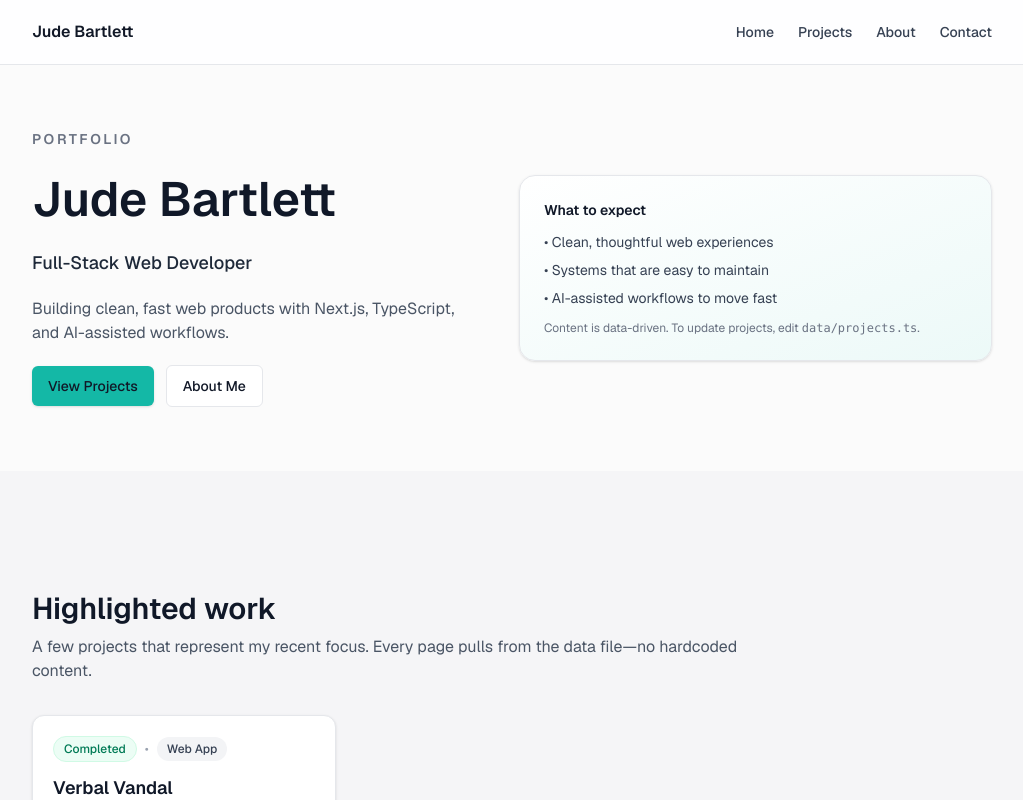
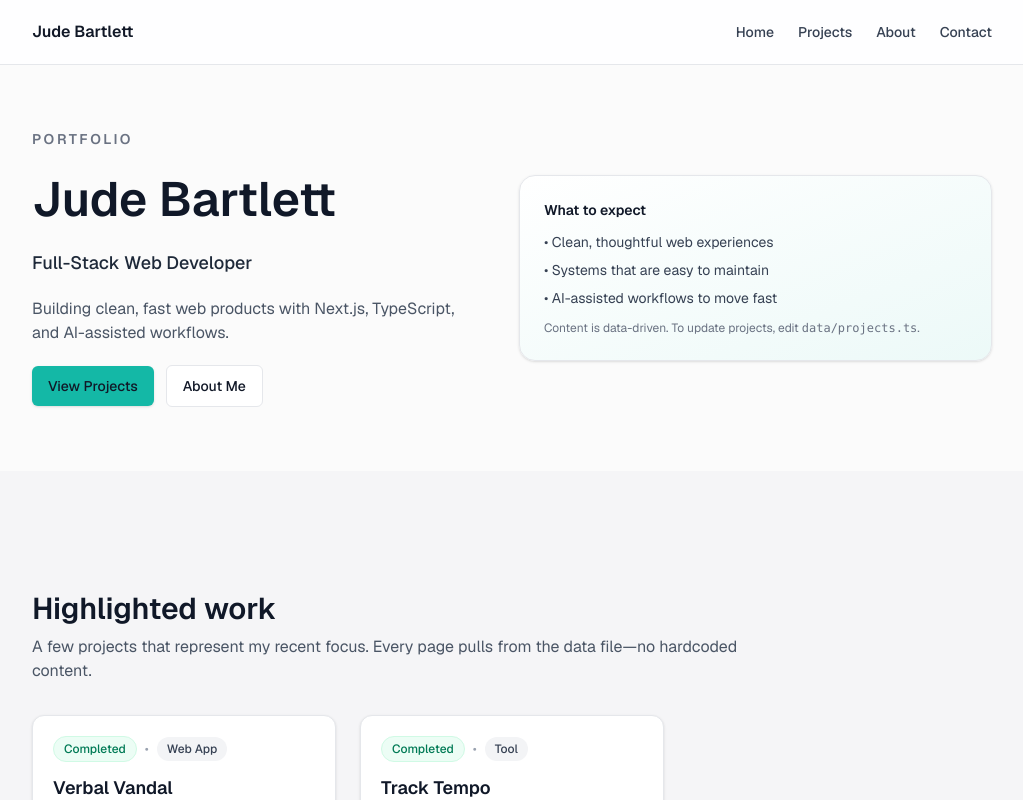
Before and after one commit to bartlettjude/jb-portfolio, a Next.js app: page / in a window 1280 px wide. Shown: the top 800 px of the page, without its empty margins (128-1151 px from the left). Built offline with nearby package versions, Linux system fonts and the light colour scheme.

Commit message:
Feature both pinned projects on home and add fallback

```diff
--- a/data/projects.ts
+++ b/data/projects.ts
@@ -73,7 +73,7 @@ export const projects: Project[] = [
     githubUrl: "https://github.com/bartlettjude/Track-Tempo",
     createdAt: "2024-07-10",
     updatedAt: "2024-08-01",
-    highlighted: false,
+    highlighted: true,
   },
 ];
 
@@ -90,5 +90,8 @@ export function getProjectBySlug(slug: string): Project | null {
 }
 
 export function getHighlightedProjects(): Project[] {
-  return projects.filter((project) => project.highlighted);
+  const highlighted = projects.filter((project) => project.highlighted);
+  if (highlighted.length > 0) return highlighted;
+  // If none are marked highlighted, show the most recent three as a fallback.
+  return getAllProjects().slice(0, 3);
 }
```
